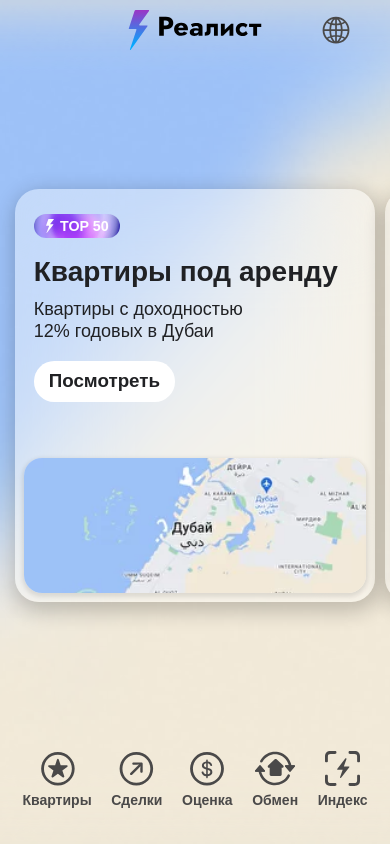
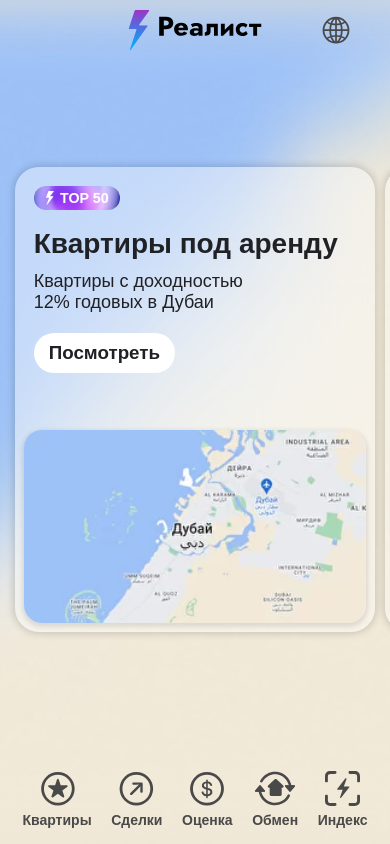
Before and after one commit to yaloweb/realiste-test, a Vue app: page / in a window 390 px wide. Built offline with nearby package versions, Linux system fonts and the light colour scheme.

Commit message:
fix bugs

```diff
--- a/src/assets/sass/_config.sass
+++ b/src/assets/sass/_config.sass
@@ -22,4 +22,4 @@
   background-repeat: no-repeat
   -webkit-background-size: cover
   background-size: cover
-  min-height: 100vh
+  min-height: calc(100 * var(--vh))
--- a/src/assets/sass/_general.sass
+++ b/src/assets/sass/_general.sass
@@ -25,9 +25,12 @@
   padding: 0 rem(20px)
   font-size: rem(25px)
   font-weight: bold
+  text-decoration: none !important
+  +tr(4)
 
   &:hover
-    color: $accent
+    background-color: $accent
+    color: #fff
 
 .swiper-container
   width: 100%
--- a/src/assets/sass/blocks/header.sass
+++ b/src/assets/sass/blocks/header.sass
@@ -20,11 +20,12 @@
 .lang-dropdown
   position: relative
 
-  &:hover
-    .lang-dropdown-list
-      opacity: 1
-      visibility: visible
-      transform: translate(-50%, 0)
+  @media (min-width: 992px)
+    &:hover
+      .lang-dropdown-list
+        opacity: 1
+        visibility: visible
+        transform: translate(-50%, 0)
 
 .lang-dropdown-icon
   cursor: pointer
--- a/src/assets/sass/blocks/menu.sass
+++ b/src/assets/sass/blocks/menu.sass
@@ -1,5 +1,10 @@
 .s-nav-menu
   padding: rem(20px) 0
+  position: fixed
+  bottom: 0
+  left: 0
+  width: 100%
+  z-index: 5
 
 .nav-menu
   display: flex
--- a/src/assets/sass/blocks/offers.sass
+++ b/src/assets/sass/blocks/offers.sass
@@ -1,10 +1,10 @@
 .home-page
-  min-height: calc(100vh - #{rem(80px)})
+  min-height: calc(100 * var(--vh) - #{rem(220px)})
   display: flex
   flex-direction: column
 
 .s-offers
-  padding: rem(20px) 0 0
+  padding: rem(20px) 0
   flex-grow: 1
   display: flex
   flex-direction: column
@@ -38,6 +38,10 @@
   display: flex
   flex-direction: column
   padding: rem(25px)
+  transition: box-shadow .4s ease
+
+  &:hover
+    box-shadow: 2px 6px 25px 7px rgba(#000, .25)
 
 .offer-card-top
   margin-bottom: rem(25px)
@@ -94,6 +98,8 @@
 
 .offer-card-btn
   margin-bottom: rem(30px)
+  position: relative
+  z-index: 2
 
 .offer-card-image
   position: relative
@@ -130,6 +136,16 @@
   grid-gap: rem(10px)
   grid-auto-rows: 1fr
 
+.offer-card-image-grid-item
+  position: relative
+
+  img
+    position: absolute
+    top: 0
+    left: 0
+    width: 100%
+    height: 100%
+
 .category-card
   display: flex
   align-items: center
--- a/src/assets/sass/media.sass
+++ b/src/assets/sass/media.sass
@@ -11,11 +11,21 @@
   html, body
     font-size: 12px
 
+  .lang-dropdown
+    &.active
+      .lang-dropdown-list
+        opacity: 1
+        visibility: visible
+        transform: translate(-50%, 0)
+
 @media (max-width: 767.98px)
   .offers-slider
     padding: 0 30px
 
 @media (max-width: 575.98px)
+  html, body
+    width: 100%
+
   .offers-slider
     padding: 0 10px
 
@@ -26,8 +36,9 @@
   .offers-slider-scrollbar
     display: none
 
-  .offer-card
-    padding-top: 25px
+  .offer-card,
+  .category-card
+    box-shadow: 0 0 7px 2px rgba(#000, .15) !important
 
   .offer-card-title
     font-size: 28px
@@ -51,9 +62,9 @@
     img
       height: 35px
 
-  .s-nav-menu
-    padding: 35px 0
+@media (max-width: 374.98px)
+  .nav-menu-link
+    font-size: 12px
 
-  .offer-card-image
-    &:before
-      padding-bottom: 39.34%
+    img
+      height: 27px
--- a/src/components/dropdowns/LangDropdown.vue
+++ b/src/components/dropdowns/LangDropdown.vue
@@ -1,7 +1,14 @@
 <template>
-    <div class="lang-dropdown">
+    <div
+        class="lang-dropdown"
+        :class="{'active': opened}"
+        @click.stop
+    >
 
-        <div class="lang-dropdown-icon">
+        <div
+            class="lang-dropdown-icon"
+            @click="toggleLandDropdown"
+        >
             <img src="images/icons/globe.svg" alt="">
         </div>
 
@@ -13,7 +20,7 @@
                 >
                     <a
                         :href="`/${localization.code}`"
-                        @click.prevent
+                        @click.prevent="selectLang"
                     >
                         {{ localization.title }}
                     </a>
@@ -31,7 +38,29 @@
         localizations: [
             { id: 1, code: 'ru', title: 'Русский' },
             { id: 2, code: 'en', title: 'English' },
-        ]
-    })
+        ],
+        opened: false
+    }),
+    methods: {
+        toggleLandDropdown() {
+            if (window.innerWidth < 992) {
+                this.opened = !this.opened
+            }
+        },
+        closeLangDropdown() {
+            this.opened = false
+        },
+        selectLang() {
+            // select lang functional
+            //...
+            this.closeLangDropdown()
+        }
+    },
+    mounted() {
+        document.addEventListener('click', this.closeLangDropdown)
+    },
+    beforeDestroy() {
+        document.removeEventListener('click', this.closeLangDropdown)
+    }
 }
 </script>
--- a/src/components/offers/OfferCard.vue
+++ b/src/components/offers/OfferCard.vue
@@ -25,7 +25,11 @@
         />
 
         <div class="offer-card-btn">
-            <span class="btn">Посмотреть</span>
+            <router-link
+                :to="link"
+                class="btn"
+            >Посмотреть
+            </router-link>
         </div>
 
         <div class="offer-card-image">
@@ -33,12 +37,16 @@
                 v-if="imagesIsArray"
                 class="offer-card-image-grid"
             >
-                <img
+                <div
                     v-for="imageItem in image"
                     :key="imageItem.id"
-                    :src="imageItem.src"
-                    alt=""
+                    class="offer-card-image-grid-item"
                 >
+                    <img
+                        :src="imageItem.src"
+                        alt=""
+                    >
+                </div>
             </div>
             <img
                 v-else
--- a/src/layouts/DefaultLayout.vue
+++ b/src/layouts/DefaultLayout.vue
@@ -5,13 +5,23 @@
 
         <slot />
 
+        <section class="s-nav-menu">
+            <div class="container">
+
+                <NavMenu />
+
+            </div>
+        </section>
+
     </div>
 </template>
 
 <script>
 import AppHeader from '@/components/layout/AppHeader';
+import NavMenu from '@/components/NavMenu';
+
 export default {
     name: 'DefaultLayout',
-    components: { AppHeader }
+    components: { AppHeader, NavMenu }
 }
 </script>
--- a/src/main.js
+++ b/src/main.js
@@ -1,7 +1,8 @@
 import Vue from 'vue'
 import App from '@/App.vue'
 import router from '@/router'
-import '@/assets/sass/main.sass'
+import './assets/sass/main.sass'
+import './utils/getGlobalVh'
 
 Vue.config.productionTip = false
 
--- /dev/null
+++ b/src/utils/getGlobalVh.js
@@ -0,0 +1,6 @@
+function setVhSize() {
+    let vh = window.innerHeight * 0.01;
+    document.documentElement.style.setProperty('--vh', `${vh}px`);
+}setVhSize();
+
+window.addEventListener('resize', setVhSize)
--- a/src/views/Home.vue
+++ b/src/views/Home.vue
@@ -8,25 +8,16 @@
             />
         </section>
 
-        <section class="s-nav-menu">
-            <div class="container">
-
-                <NavMenu />
-
-            </div>
-        </section>
-
     </div>
 </template>
 
 <script>
 import OffersSlider from '@/components/sliders/OffersSlider';
 import offers from '@/mokingData/offers';
-import NavMenu from '@/components/NavMenu';
 
 export default {
     name: 'Home',
-    components: { NavMenu, OffersSlider },
+    components: { OffersSlider },
     data: () => ({
         offers: []
     }),
```
Also changed, not shown: 7 other files (tests, documents, lock files or other folders).
